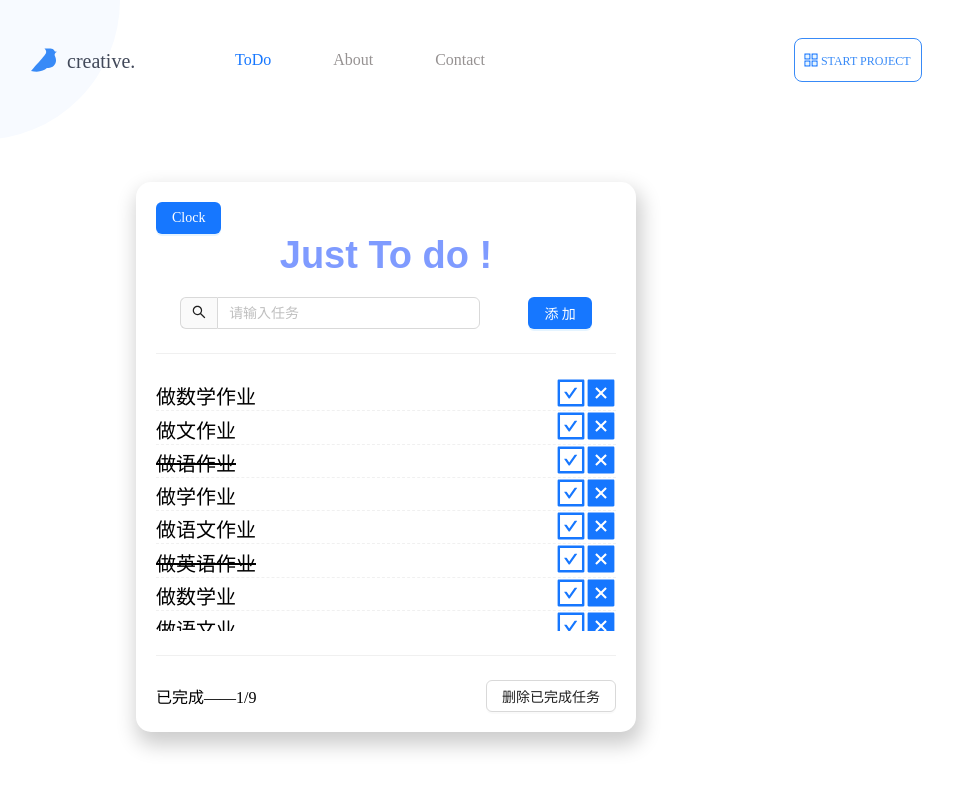
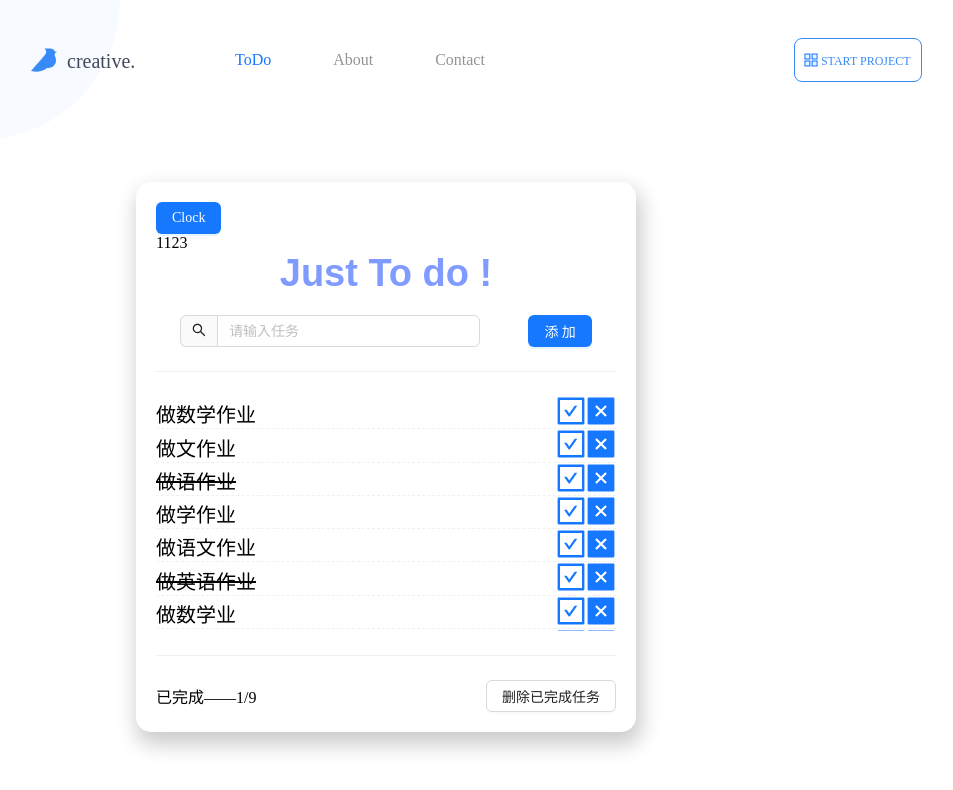
Before and after one commit to xie10101/ToDoList_demo, a React (Create React App) app in the folder todolist_demo/: page /todo/clock in a window 1280 px wide. Shown: the top 790 px of the page, without its empty margins (164-1117 px from the left). Built offline with nearby package versions, Linux system fonts and the light colour scheme.

Commit message:
feat: test

```diff
--- a/todolist_demo/src/page/Clock.jsx
+++ b/todolist_demo/src/page/Clock.jsx
@@ -3,6 +3,7 @@ const Clock = () => {
     return (
         <div>
               <Button type="primary">Clock</Button>
+              <div>1123</div>
         </div>
      );
 }
```
